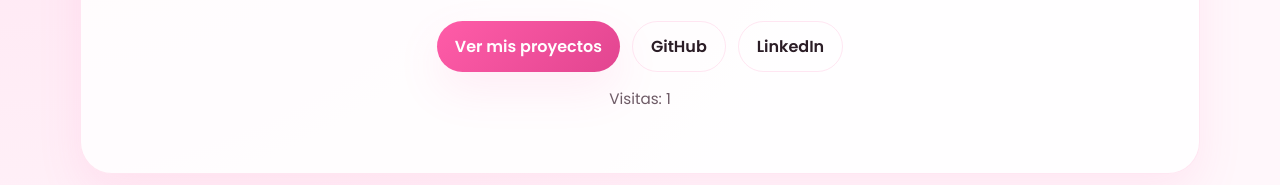
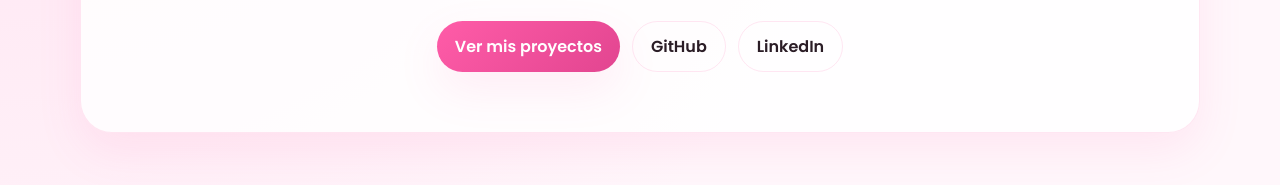
Before and after one commit to efimera222/rafaelladiaz.github.io, a plain HTML site: page index.html in a window 1280 px wide. Shown: the part 479-664 px from the top of the page. Drawn offline with Linux system fonts and the light colour scheme.

Commit message:
Quito contador de visitas

```diff
--- a/index.html
+++ b/index.html
@@ -427,7 +427,6 @@
           <a class="btn-outline" href="https://www.linkedin.com/in/rafaella-eleonor-diaz-miranda-410a7b388/" target="_blank" rel="noopener">LinkedIn</a>
         </div>
 
-        <p id="visitCounter" class="muted">Visitas: —</p>
       </div>
     </section>
 
@@ -638,12 +637,7 @@
       setTheme(!document.documentElement.classList.contains('dark'));
     });
 
-    (function loadVisits(){
-      const count = parseInt(localStorage.getItem('visitCount') || '0', 10) + 1;
-      localStorage.setItem('visitCount', count);
-      const el = document.getElementById('visitCounter');
-      if (el) el.textContent = `Visitas: ${count}`;
-    })();
+
   </script>
 </body>
 </html>
```
